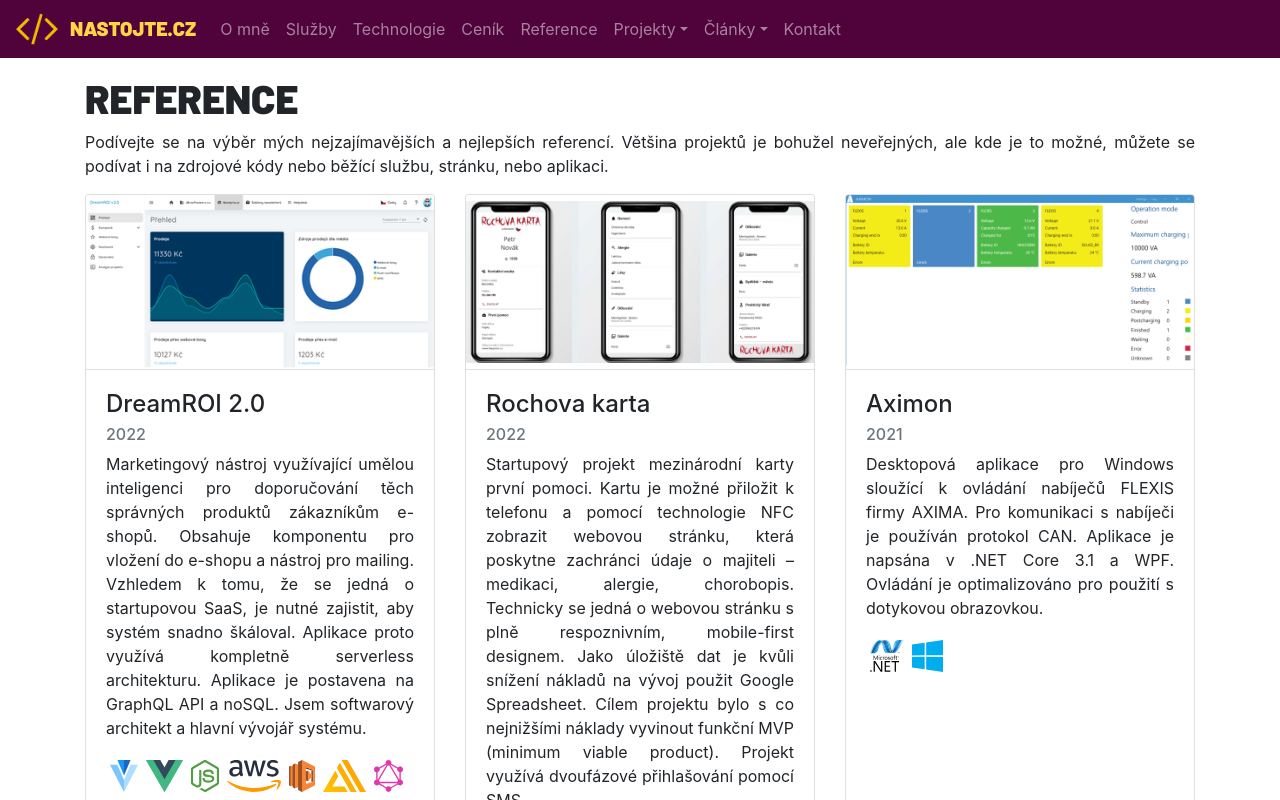
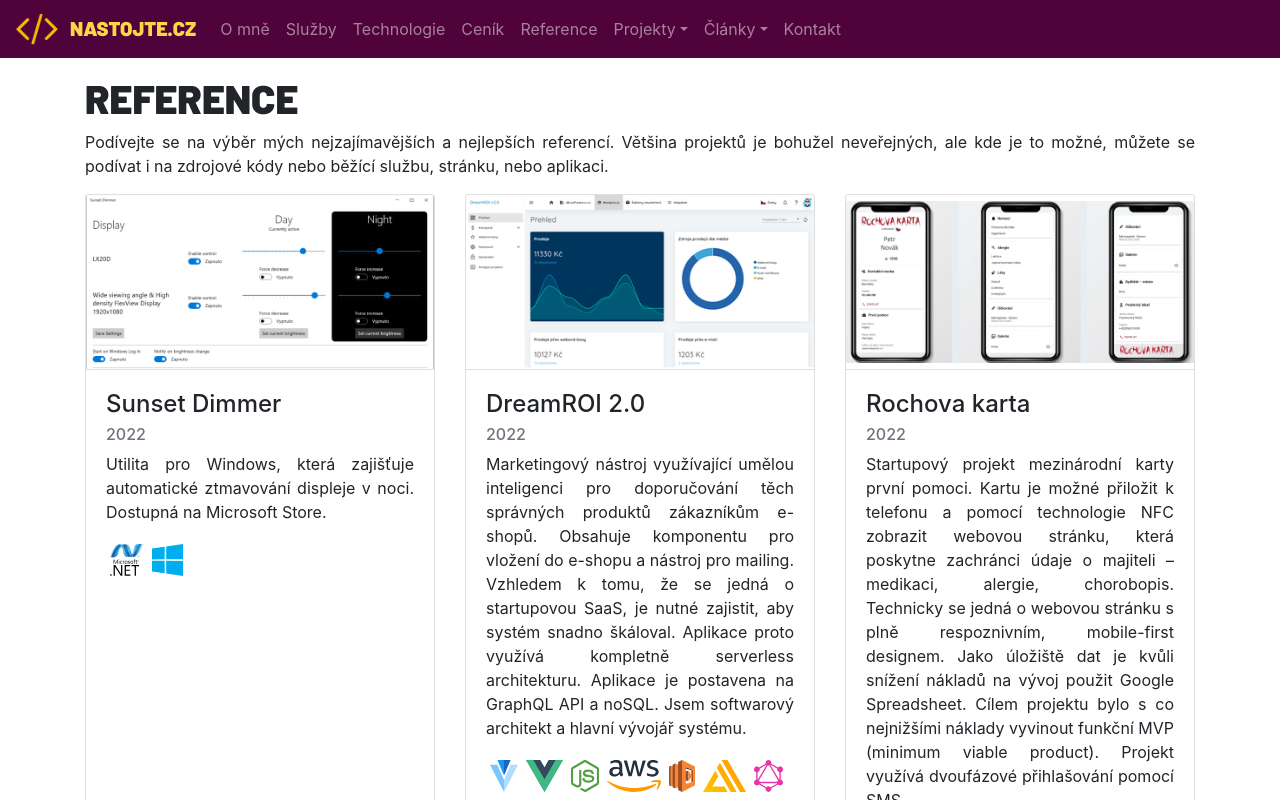
Before and after one commit to oookoook/nastojte-cz, a Vue app: page /references in a window 1280 px wide. Shown: the top 800 px of the page. Built offline with nearby package versions, Linux system fonts and the light colour scheme.

Commit message:
sunset dimmer links

```diff
--- a/src/App.vue
+++ b/src/App.vue
@@ -20,6 +20,7 @@
       <b-nav-item-dropdown text="Projekty">
         <b-dropdown-item href="https://schranky.nastojte.cz" target="_blank">Mapa poštovních schránek</b-dropdown-item>
         <b-dropdown-item href="https://spidertraits.sci.muni.cz" target="_blank">World Spider Trait Database</b-dropdown-item>
+        <b-dropdown-item href="https://sunsetdimmer.nastojte.cz" target="_blank">Sunset Dimmer</b-dropdown-item>
       </b-nav-item-dropdown>
       <b-nav-item-dropdown text="Články">
         <b-dropdown-item v-for="a in articles" :key="a.key"
--- a/src/ReferencesTable.vue
+++ b/src/ReferencesTable.vue
@@ -54,11 +54,12 @@ import gcchecker from '../assets/refs/gcchecker.png?srcset&format=webp'
 import planes from '../assets/refs/planes.png?srcset&format=webp'
 import majak from '../assets/refs/majak.png?srcset&format=webp'
 import cth from '../assets/refs/cth.png?srcset&format=webp'
-import bmssentinel from '../assets/refs/bmssentinel.png?srcset&format=webp'
+//import bmssentinel from '../assets/refs/bmssentinel.png?srcset&format=webp'
 import sbms from '../assets/refs/sbms.png?srcset&format=webp'
 import archibus from '../assets/refs/archibus.png?srcset&format=webp'
 import esser from '../assets/refs/esser.png?srcset&format=webp'
 import rochcard from '../assets/refs/rochcard.png?srcset&format=webp'
+import sunsetdimmer from '../assets/refs/sunset-dimmer.png?srcset&format=webp'
 
 export default {
   name: "ReferencesTable",
@@ -67,6 +68,21 @@ export default {
     return {
       cards: [
         // TODO Frank Bold
+        {
+          category: "Volná noha",
+          title: "Sunset Dimmer",
+          year: "2022",
+          img: require("../assets/refs/sunset-dimmer.png"),
+          srcset: sunsetdimmer,
+          link: "https://sunsetdimmer.nastojte.cz",
+          repo: "https://github.com/oookoook/NighttimeDisplayDimmer",
+          description:
+              `Utilita pro Windows, která zajišťuje automatické ztmavování displeje v noci. Dostupná na Microsoft Store.`,
+          technologies: [
+            { name: ".NET Framework", cname: "dotnet" },
+            { name: "Windows", cname: "microsoft-windows" },
+          ],
+        },
         {
           category: "Volná noha",
           title: "DreamROI 2.0",
@@ -418,6 +434,7 @@ export default {
             "Git",
           ],
         },
+        /*
         {
           category: "MU",
           title: "BMS Sentinel",
@@ -432,6 +449,7 @@ export default {
             { name: "BACnet", icon: "bacnet.png" },
           ],
         },
+        */
         {
           category: "MU",
           title: "Semantic BMS",
```
Also changed, not shown: assets/refs/sunset-dimmer.png (added).
